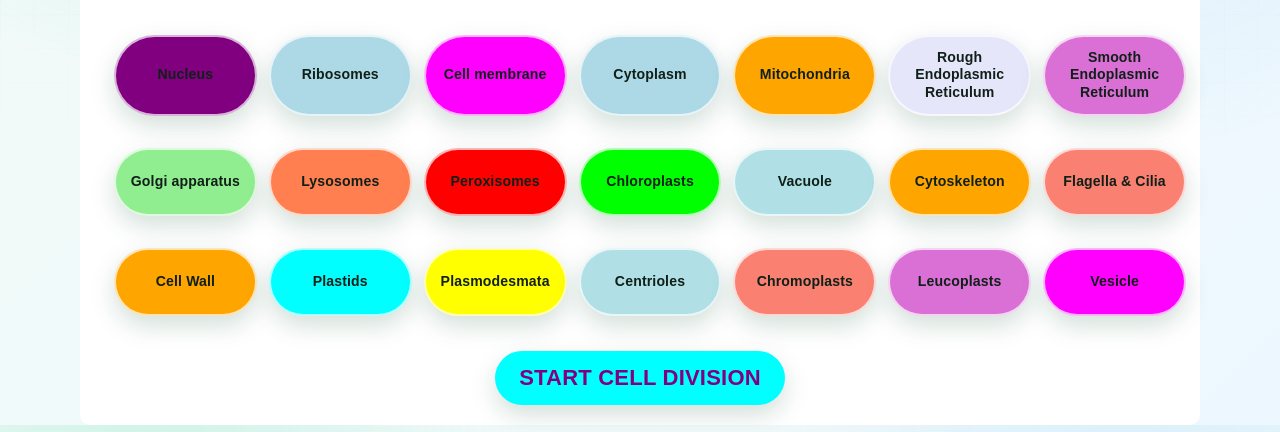
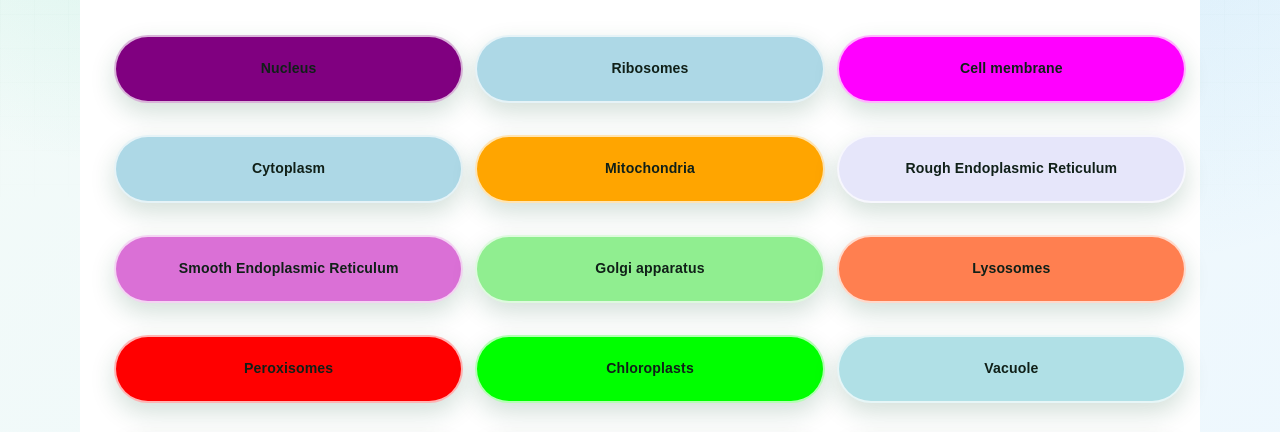
Before and after one commit to praveenasana90481-cloud/The-Life, a plain HTML site: page Cell/cell.html in a window 1280 px wide. Shown: the part 360-792 px from the top of the page. Drawn offline with Linux system fonts and the light colour scheme.

Commit message:
Update cell.html

```diff
--- a/Cell/cell.html
+++ b/Cell/cell.html
@@ -351,10 +351,9 @@ li {
 }
 
 
-/* Fixed organelle button grid: 3 rows x 7 columns on desktop */
 #buttons {
     display: grid !important;
-    grid-template-columns: repeat(7, 1fr) !important;
+    grid-template-columns: repeat(3, 1fr) !important;
     gap: 12px !important;
     margin: 25px 0 !important;
     align-items: stretch;
```
